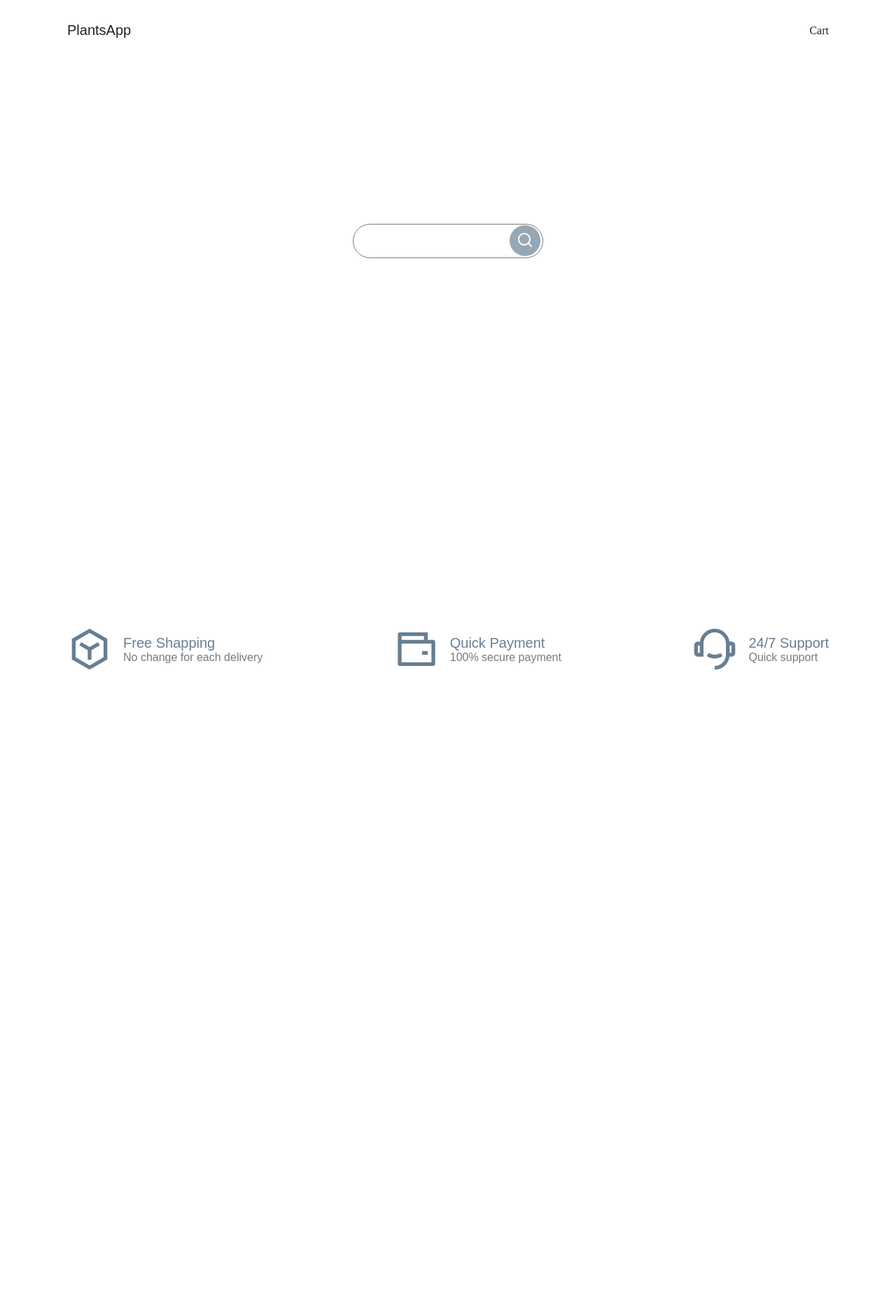
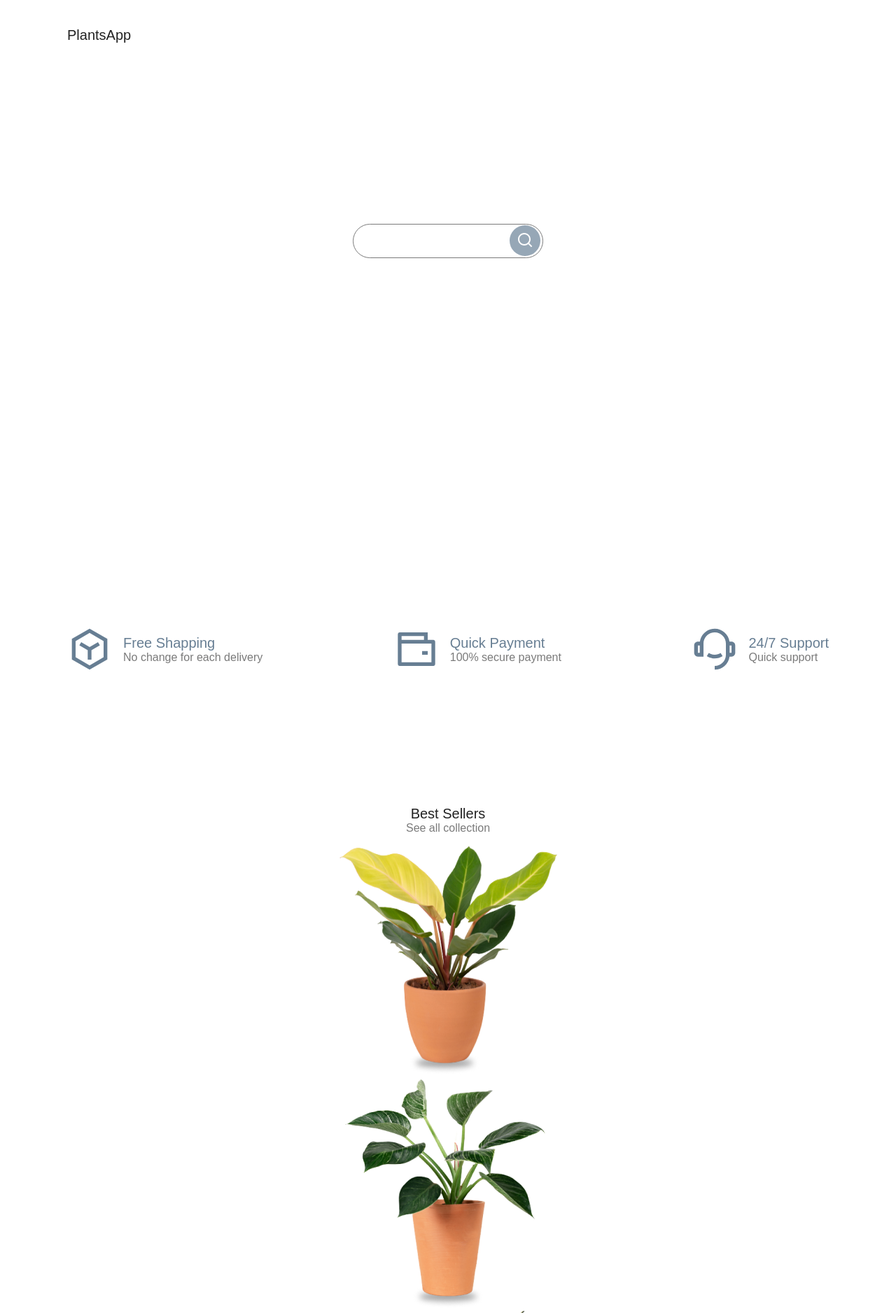
Before and after one commit to cavinhartono/plants-app, a plain HTML site: page pages/homepage.html in a window 1280 px wide. Shown: the top 1877 px of the page at 70% size. Before the commit the page ends 1056 px from the top, so only its background shows below. Drawn offline with Linux system fonts and the light colour scheme.

Commit message:
Best Sellers processing

```diff
--- a/assets/css/master.css
+++ b/assets/css/master.css
@@ -123,6 +123,12 @@ li {
   z-index: 5;
 }
 
+.header .icon {
+  width: var(--small);
+  height: var(--small);
+  color: var(--white-500);
+}
+
 .header.scroller {
   background: var(--white-500);
   box-shadow: 0px 8px 45px rgba(34, 34, 34, 0.1);
--- a/assets/css/style.css
+++ b/assets/css/style.css
@@ -80,3 +80,7 @@ section:not(.container) {
   height: var(--medium);
   color: inherit;
 }
+
+.best_sellers {
+  text-align: center;
+}
--- a/pages/homepage.html
+++ b/pages/homepage.html
@@ -26,7 +26,18 @@
             <a href="#" class="link">Contact</a>
           </li>
         </ul>
-        <a href="#" class="link"> Cart </a>
+        <a href="#" class="link">
+          <span class="icon"
+            ><svg
+              xmlns="http://www.w3.org/2000/svg"
+              fill="currentColor"
+              viewBox="0 0 24 24"
+            >
+              <path
+                d="M6.50488 2H17.5049C17.8196 2 18.116 2.14819 18.3049 2.4L21.0049 6V21C21.0049 21.5523 20.5572 22 20.0049 22H4.00488C3.4526 22 3.00488 21.5523 3.00488 21V6L5.70488 2.4C5.89374 2.14819 6.19013 2 6.50488 2ZM18.5049 6L17.0049 4H7.00488L5.50488 6H18.5049ZM9.00488 10H7.00488V12C7.00488 14.7614 9.24346 17 12.0049 17C14.7663 17 17.0049 14.7614 17.0049 12V10H15.0049V12C15.0049 13.6569 13.6617 15 12.0049 15C10.348 15 9.00488 13.6569 9.00488 12V10Z"
+              ></path></svg
+          ></span>
+        </a>
       </header>
       <section class="hero">
         <h1 class="title">Bring Serenity to Your Place With Interior Plants</h1>
@@ -108,6 +119,38 @@
           </li>
         </ul>
       </section>
+      <section class="best_sellers">
+        <div class="detail">
+          <h1 class="title">Best Sellers</h1>
+          <a class="link subtitle"> See all collection </a>
+        </div>
+        <ul class="card">
+          <li class="list">
+            <a href="#" class="link">
+              <img src="/assets/img/image.png" alt="" />
+              <div class="detail">
+                <h1 class="title"></h1>
+              </div>
+            </a>
+          </li>
+          <li class="list">
+            <a href="#" class="link">
+              <img src="/assets/img/image-1.png" alt="" />
+              <div class="detail">
+                <h1 class="title"></h1>
+              </div>
+            </a>
+          </li>
+          <li class="list">
+            <a href="#" class="link">
+              <img src="/assets/img/image-2.png" alt="" />
+              <div class="detail">
+                <h1 class="title"></h1>
+              </div>
+            </a>
+          </li>
+        </ul>
+      </section>
     </section>
     <script src="/assets/js/script.js"></script>
   </body>
```
Also changed, not shown: assets/img/image-1.png (added), assets/img/image-2.png (added), assets/img/image.png (added).
